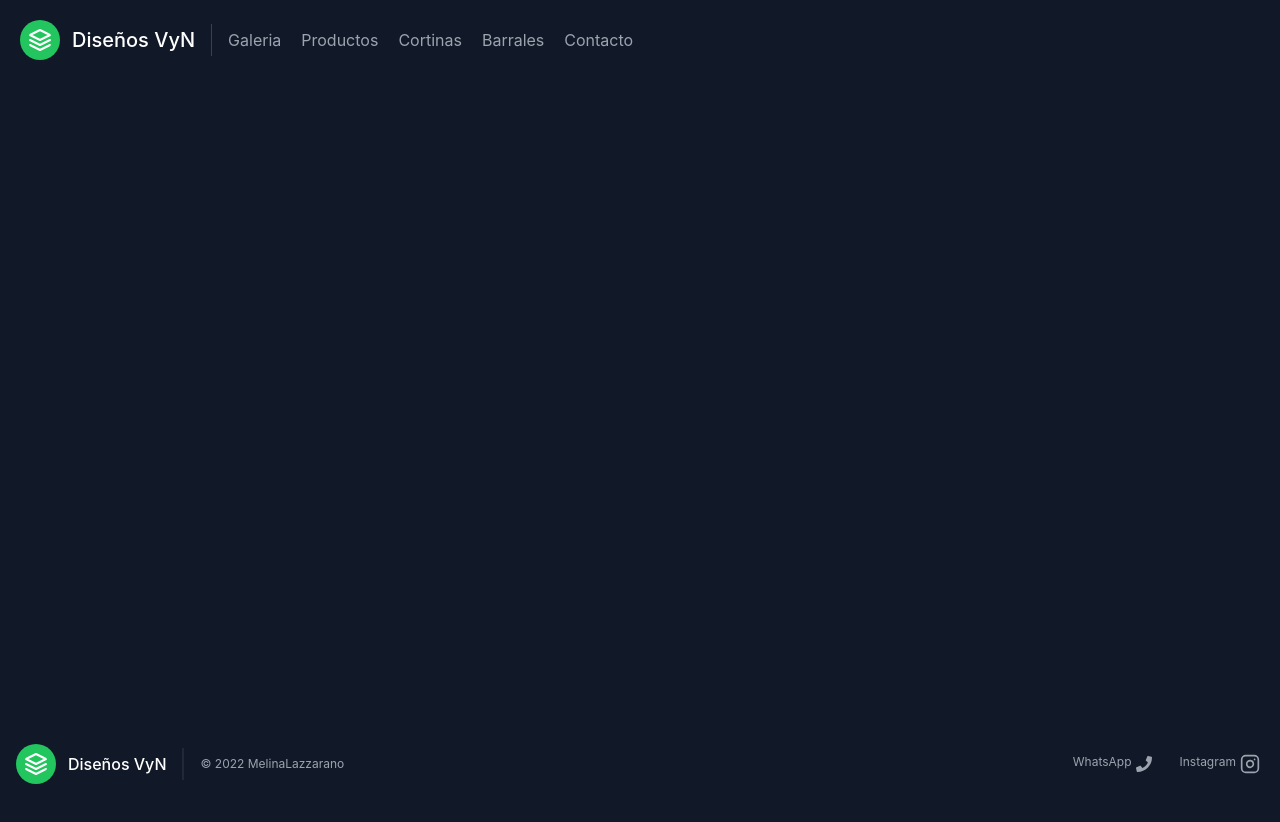
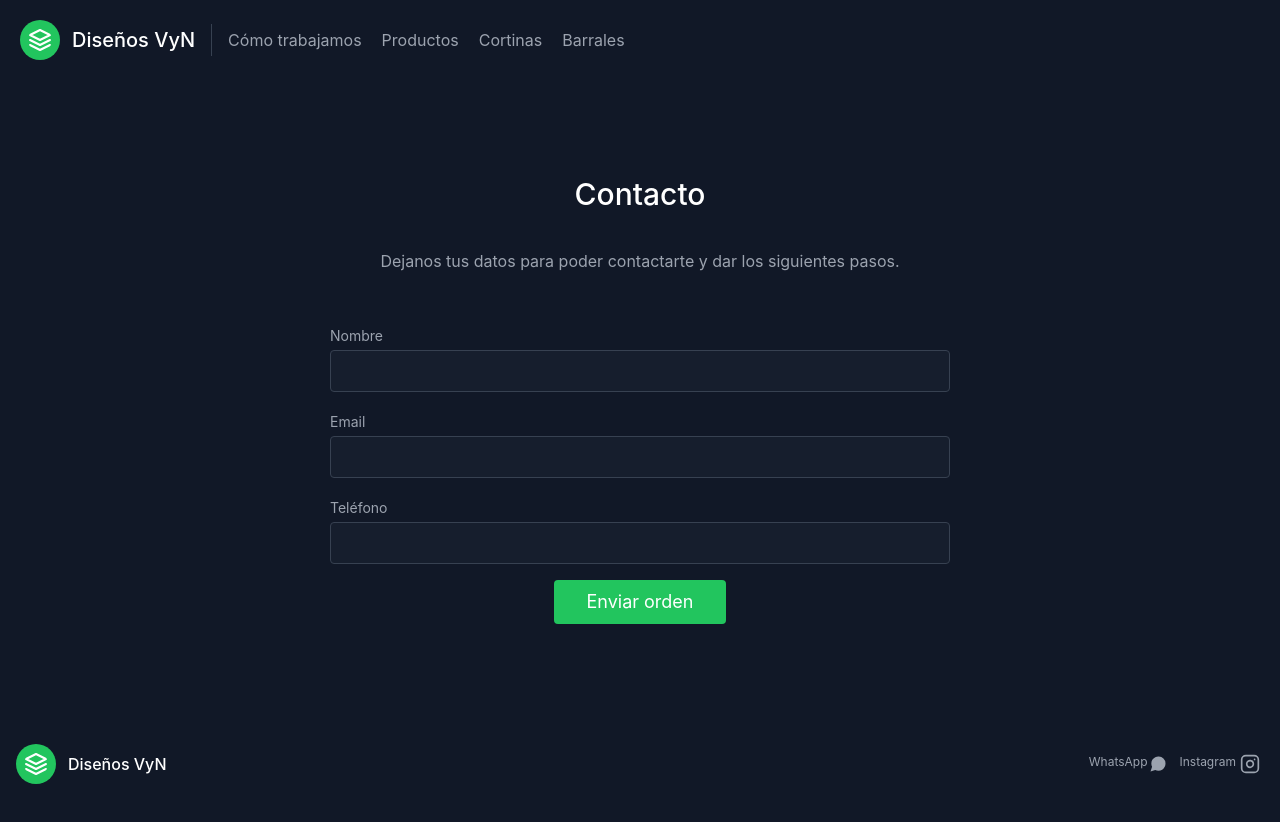
Before and after one commit to Meelazzarano/disenios.vyn, a React (Create React App) app: page /Form in a window 1280 px wide. Shown: the top 822 px of the page. Before the commit the page ends 800 px from the top, so only its background shows below. Built offline with nearby package versions, Linux system fonts and the light colour scheme.

Commit message:
context con errores

```diff
--- a/src/App.js
+++ b/src/App.js
@@ -9,12 +9,16 @@ import NavBar from './Components/NavBar';
 import Footer from './Components/Footer';
 import CartContextProvider from './Context/CartContextProvider';
 import Cart from './Components/Cart';
-
+import Form from './Components/Form';
+import FormContextProvider from './Context/FormContextProvider';
+import OrderContextProvider from './Context/OrderContextProvider';
 
 function App() {
   return (
     <>
     <CartContextProvider>
+    <OrderContextProvider>
+    <FormContextProvider>
       <BrowserRouter>
         <NavBar />
         <Routes>
@@ -23,9 +27,12 @@ function App() {
           <Route path='/Productos' element={<ItemListContainer/>} />
           <Route path='/Categorias/:categoryID' element={<ItemListContainer/>} />
           <Route path='/Productos/:id' element={<ItemDetailContainer/>} />
+          <Route path='/Form' element={<Form/>} />
         </Routes>
         <Footer />
       </BrowserRouter>
+    </FormContextProvider>
+    </OrderContextProvider>
     </CartContextProvider>
     </>
   );
--- a/src/Components/Cart.jsx
+++ b/src/Components/Cart.jsx
@@ -16,6 +16,7 @@ const Cart = () => {
             <>
               <p className="m-10 text-xl"> Total: $ {totalPrice()} </p>
               <button className="block m-10 text-white bg-green-500 border-0 py-2 px-6 focus:outline-none hover:bg-green-600 rounded" onClick={clearCart}>Vaciar carrito</button>
+              <Link to='/Form'className="w-fit block m-10 text-white bg-green-500 border-0 py-2 px-6 focus:outline-none hover:bg-green-600 rounded">Finalizar Orden</Link>
             </>
           : <>
               <p className="m-10"> Aún no hay artículos en el carrito </p>
--- a/src/Components/Footer.jsx
+++ b/src/Components/Footer.jsx
@@ -8,15 +8,13 @@ const Footer = () => {
             </svg>
             <span className="ml-3 text-base">Diseños VyN</span>
             </a>
-            <p className="text-xs text-gray-400 sm:ml-4 sm:pl-4 sm:border-l-2 sm:border-gray-800 sm:py-2 sm:mt-0 mt-4">© 2022 MelinaLazzarano </p>
             <span className="inline-flex sm:ml-auto sm:mt-0 mt-4 justify-center sm:justify-start">
-            <a href='https://api.whatsapp.com/send/?phone=%2B5491170367233&text&app_absent=0' target="_blank" className="flex ml-3 text-gray-400 text-xs"> WhatsApp
-                 <svg aria-hidden="true" focusable="false" className="w-4 mr-4 mx-1 item-center" role="img" xmlns="http://www.w3.org/2000/svg" viewBox="0 0 512 512">
-                    <path fill="currentColor" d="M493.4 24.6l-104-24c-11.3-2.6-22.9 3.3-27.5 13.9l-48 112c-4.2 9.8-1.4 21.3 6.9 28l60.6 49.6c-36 76.7-98.9 140.5-177.2 177.2l-49.6-60.6c-6.8-8.3-18.2-11.1-28-6.9l-112 48C3.9 366.5-2 378.1.6 389.4l24 104C27.1 504.2 36.7 512 48 512c256.1 0 464-207.5 464-464 0-11.2-7.7-20.9-18.6-23.4z">
-                    </path>
+              <a href='https://api.whatsapp.com/send/?phone=%2B5491170367233&text&app_absent=0' target="_blank" rel="noreferrer" className="flex ml-3 text-gray-400 text-xs"> WhatsApp
+                <svg fill="currentColor" strokeLinecap="round" strokeLinejoin="round" strokeWidth="2" className="w-5 h-5" viewBox="0 0 24 24">
+                  <path d="M21 11.5a8.38 8.38 0 01-.9 3.8 8.5 8.5 0 01-7.6 4.7 8.38 8.38 0 01-3.8-.9L3 21l1.9-5.7a8.38 8.38 0 01-.9-3.8 8.5 8.5 0 014.7-7.6 8.38 8.38 0 013.8-.9h.5a8.48 8.48 0 018 8v.5z"></path>
                 </svg>
               </a>
-            <a href='https://www.instagram.com/disenios.vyn/' target="_blank" className="flex ml-3 text-gray-400 text-xs"> Instagram
+              <a href='https://www.instagram.com/disenios.vyn/' target="_blank" rel="noreferrer" className="flex ml-3 text-gray-400 text-xs"> Instagram
                   <svg fill="none" stroke="currentColor" strokeLinecap="round" strokeLinejoin="round" strokeWidth="2" className="w-5 h-5 mx-1 items-center" viewBox="0 0 24 24">
                   <rect width="20" height="20" x="2" y="2" rx="5" ry="5"></rect>
                   <path d="M16 11.37A4 4 0 1112.63 8 4 4 0 0116 11.37zm1.5-4.87h.01"></path>
--- /dev/null
+++ b/src/Components/Form.jsx
@@ -0,0 +1,49 @@
+import { useFormContext } from "../Context/FormContextProvider"
+
+
+
+const Form = () => {
+
+    const { buyer, validateForm, onSubmit, onInputChange } = useFormContext();
+
+return (
+
+    <section className="text-gray-400 bg-gray-900 body-font relative">
+    <div className="container px-5 py-24 mx-auto">
+        <div className="flex flex-col text-center w-full mb-12">
+            <h1 className="sm:text-3xl text-2xl font-medium title-font mb-4 text-white">Contacto</h1>
+            <p className="lg:w-2/3 mx-auto leading-relaxed text-base">Dejanos tus datos para poder contactarte y dar los siguientes pasos.</p>
+        </div>
+        <div className="lg:w-1/2 md:w-2/3 mx-auto">
+        <div className="flex flex-wrap -m-2">
+            {
+            Object.keys(buyer).map( key =>{
+                console.log(key)
+                return (
+
+                    <div className="p-2 w-full">
+                        <div className="relative">
+                            <label className="leading-7 text-sm text-gray-400">{key}</label>
+                            <input type="text" name={key} value={buyer[key]} onChange={evt => onInputChange(evt)} className="w-full bg-gray-800 bg-opacity-40 rounded border border-gray-700 focus:border-green-500 focus:bg-gray-900 focus:ring-2 focus:ring-green-900 text-base outline-none text-gray-100 py-1 px-3 leading-8 transition-colors duration-200 ease-in-out"/>
+                        </div>
+                    </div>
+                )
+                })
+            }
+
+
+            <div className="p-2 w-full">
+                <button
+                    disabled={validateForm()}
+                    onClick={evt => onSubmit(evt)}
+                    className="flex mx-auto text-white bg-green-500 border-0 py-2 px-8 focus:outline-none hover:bg-green-600 rounded text-lg"
+                >Enviar orden</button>
+            </div>
+        </div>
+        </div>
+    </div>
+    </section>
+
+  )
+}
+export default Form
--- a/src/Components/ItemListContainer.jsx
+++ b/src/Components/ItemListContainer.jsx
@@ -10,7 +10,7 @@ const ItemListContainer = () => {
 
   useEffect(() => {
     getDBItems()
-  }, [categoryID] )
+  }, [categoryID])
 
     const getDBItems = () => {
     const db = getFirestore()
@@ -29,7 +29,6 @@ const ItemListContainer = () => {
     }
 
 
-
   return (
     <>
     { products?
--- a/src/Components/NavBar.jsx
+++ b/src/Components/NavBar.jsx
@@ -17,11 +17,10 @@ const NavBar= () => {
             <span className="ml-3 text-xl">Diseños VyN</span>
           </Link>
           <nav className="md:mr-auto md:ml-4 md:py-1 md:pl-4 md:border-l md:border-gray-700	flex flex-wrap items-center text-base justify-center">
-            <Link to='' className="mr-5 hover:text-white">Galeria</Link>
+            <Link to='' className="mr-5 hover:text-white">Cómo trabajamos</Link>
             <Link to='/Productos' className="mr-5 hover:text-white">Productos</Link>
             <Link to='/Categorias/Cortina' className="mr-5 hover:text-white">Cortinas</Link>
             <Link to='/Categorias/Barral' className="mr-5 hover:text-white">Barrales</Link>
-            <Link to='' className="mr-5 hover:text-white">Contacto</Link>
           </nav>
         {totalCount()!==0 && <CartWidget/>}
 
--- /dev/null
+++ b/src/Context/FormContextProvider.jsx
@@ -0,0 +1,68 @@
+import { createContext, useContext, useState } from "react";
+import { useCartContext } from "./CartContextProvider";
+import { useOrderContext } from "./OrderContextProvider";
+
+
+
+// ********************** Declaración del contecxto **********************
+export const FormContext = createContext({});
+
+
+// ******************** Función para usar el contexto ********************
+export const useFormContext = () => useContext(FormContext)
+
+
+
+// ******************* Función para scope del contexto *******************
+const FormContextProvider = ( {children} ) => {
+
+    const [buyer, setBuyer] = useState({
+        Nombre: "",
+        Email: "",
+        Teléfono: ""
+      });
+
+    const { cartList } = useCartContext();
+    const { saveOrderHandler } = useOrderContext();
+
+    function onInputChange(event){
+        const target = event.target;
+        const value = target.value;
+        const nameInp = target.name;
+
+        setBuyer({
+            ...buyer,
+            [nameInp]: value
+        })
+    }
+
+    function onSubmit() {
+        saveOrderHandler();
+        console.log("Finalizada la compra",buyer, cartList);
+    }
+
+// ********** PROBLEMAS ******************
+// No llega nada a Firestore
+// Buyer undefined
+// No me toma el total de la cotización
+// Renderiza mil veces el form al completar los campos
+// Warning de useEffect. Qué paso??????
+
+
+
+
+    function validateForm(){
+        let formIsComplete = Object.keys(buyer)
+        .find( (field) => buyer[field] === "")
+        return formIsComplete
+    }
+
+
+// *********************** Scope - Custom Provider ***********************
+    return (
+        <FormContext.Provider value={ {buyer, onInputChange, onSubmit, validateForm} }>
+             {children}
+        </FormContext.Provider>
+    )
+}
+export default FormContextProvider
--- /dev/null
+++ b/src/Context/OrderContextProvider.jsx
@@ -0,0 +1,44 @@
+import { addDoc, collection, getFirestore } from "firebase/firestore"
+import { createContext, useContext } from "react";
+import { useCartContext } from "../Context/CartContextProvider";
+import { useFormContext } from "../Context/FormContextProvider";
+
+
+// ********************** Declaración del contecxto **********************
+export const OrderContext = createContext({});
+
+
+// ******************** Función para usar el contexto ********************
+// Es más prolijo. Te ahorras el import del useContext y del cartContext. Se importa solo el hook.
+export const useOrderContext = () => useContext (OrderContext)
+
+
+
+// ******************* Función para scope del contexto *******************
+const OrderContextProvider = ( {children} ) => {
+
+    const { cartList, totalPrice }= useCartContext();
+    const { buyer } = useFormContext();
+
+    const saveOrderHandler = () => {
+        const order = {
+            buyer: buyer,
+            cart: cartList,
+            total: totalPrice()
+        }
+        saveOrderFirestore (order)
+    }
+
+    const saveOrderFirestore = (order) => {
+        const orderCollection = collection (getFirestore(), 'Ordenes')
+        addDoc (orderCollection, order).then ()
+    }
+
+
+    return (
+    <OrderContext.Provider value={ {saveOrderHandler} }>
+        {children}
+    </OrderContext.Provider>
+    )
+}
+export default OrderContextProvider
```
Lines whose indentation alone changed are shown as unchanged.
